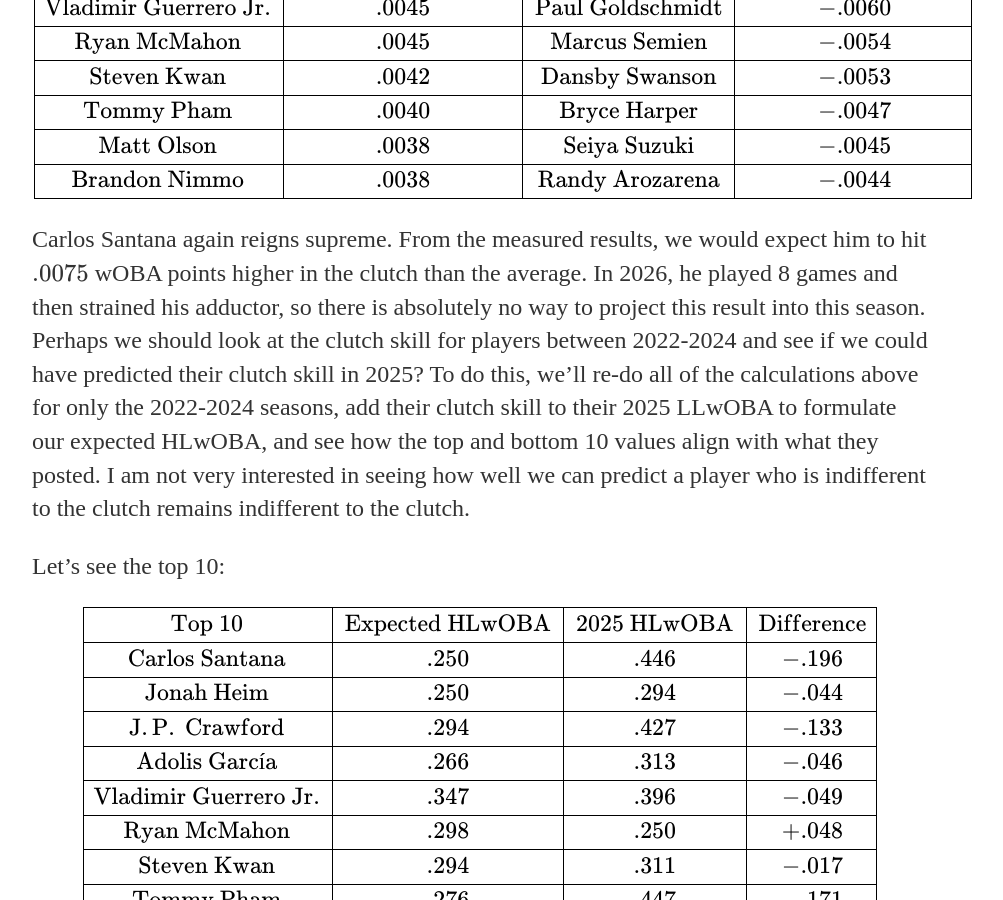
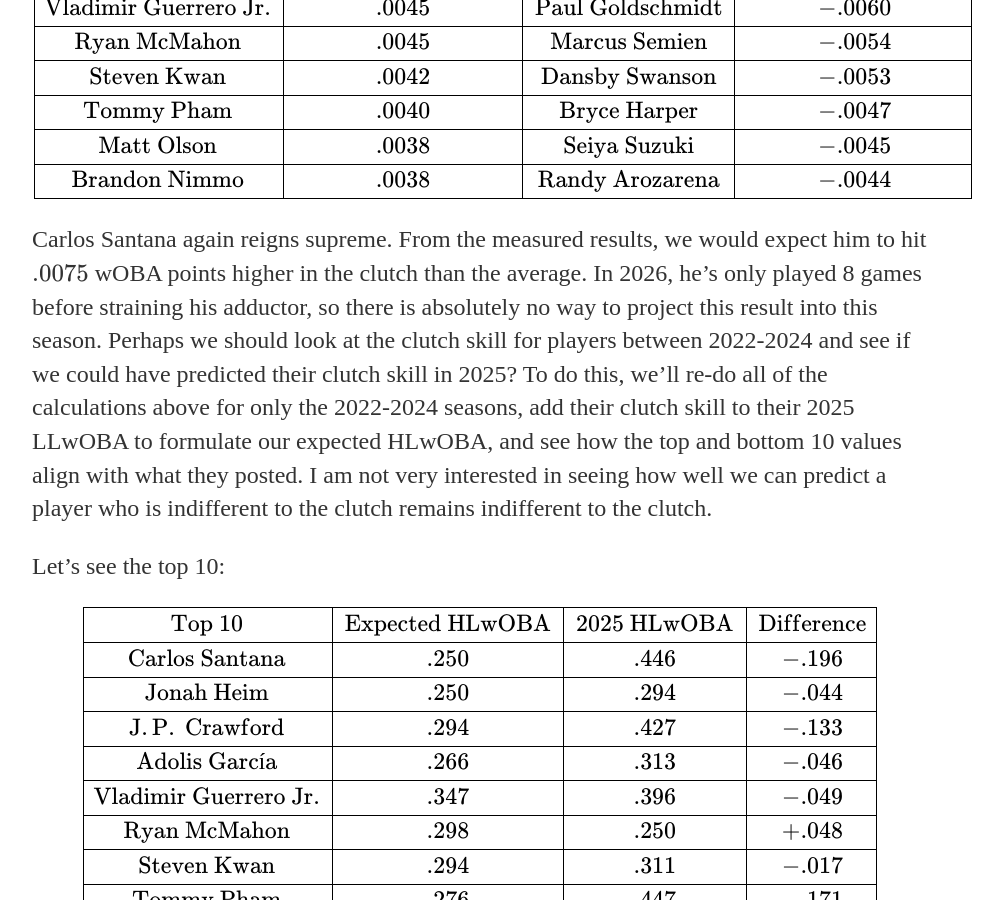
Before and after one commit to timrehm/timrehm.github.io, a Jekyll site: the page built from _posts/2026-5-24-leverage.md, in a window 1280 px wide and 900 px high, scrolled down 8503 px. Shown: the whole window, without its empty margins (160-1163 px from the left). Built offline with Jekyll 4.4.1, drawn with Linux system fonts in a browser that asks for light colours.

Commit message:
Update 2026-5-24-leverage.md

```diff
--- a/_posts/2026-5-24-leverage.md
+++ b/_posts/2026-5-24-leverage.md
@@ -152,7 +152,7 @@ $$
 \end{array}
 $$
 
-Carlos Santana again reigns supreme. From the measured results, we would expect him to hit $.0075$ wOBA points higher in the clutch than the average. In 2026, he played 8 games and then strained his adductor, so there is absolutely no way to project this result into this season. Perhaps we should look at the clutch skill for players between 2022-2024 and see if we could have predicted their clutch skill in 2025? To do this, we'll re-do all of the calculations above for only the 2022-2024 seasons, add their clutch skill to their 2025 LLwOBA to formulate our expected HLwOBA, and see how the top and bottom 10 values align with what they posted. I am not very interested in seeing how well we can predict a player who is indifferent to the clutch remains indifferent to the clutch.
+Carlos Santana again reigns supreme. From the measured results, we would expect him to hit $.0075$ wOBA points higher in the clutch than the average. In 2026, he's only played 8 games before straining his adductor, so there is absolutely no way to project this result into this season. Perhaps we should look at the clutch skill for players between 2022-2024 and see if we could have predicted their clutch skill in 2025? To do this, we'll re-do all of the calculations above for only the 2022-2024 seasons, add their clutch skill to their 2025 LLwOBA to formulate our expected HLwOBA, and see how the top and bottom 10 values align with what they posted. I am not very interested in seeing how well we can predict a player who is indifferent to the clutch remains indifferent to the clutch.
 
 Let's see the top 10:
 
```
